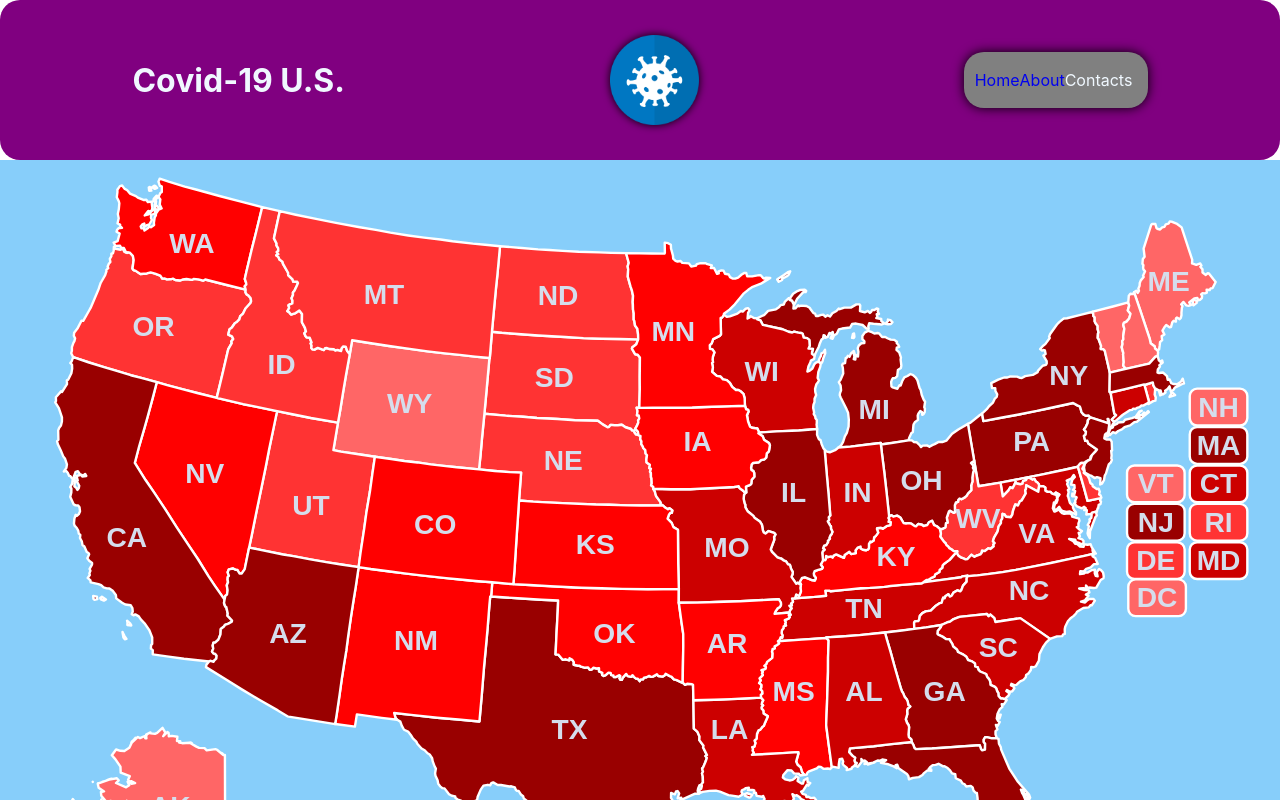
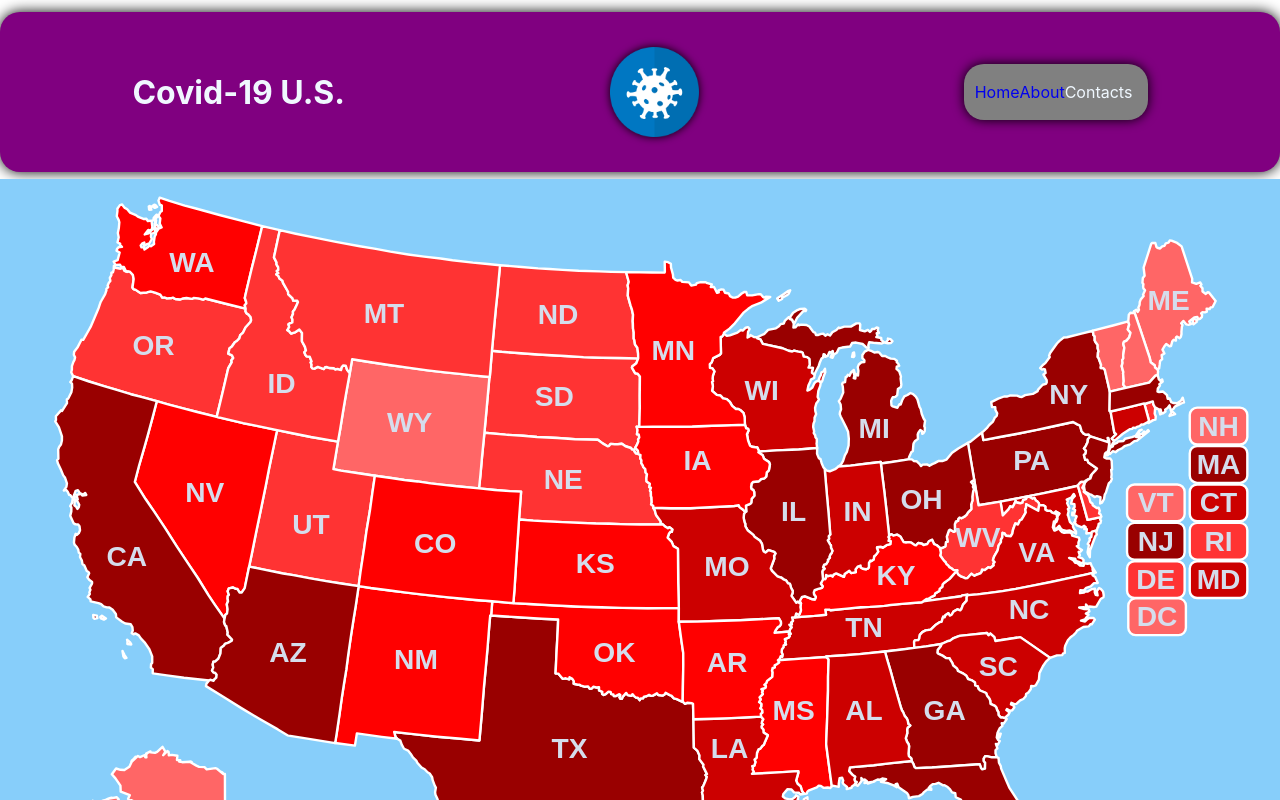
Before and after one commit to Mario3999/covid-19, a React (Create React App) app: page / in a window 1280 px wide. Shown: the top 800 px of the page. Built offline with nearby package versions, Linux system fonts and the light colour scheme.

Commit message:
.header-container changes

```diff
--- a/src/components/Header/Header.module.scss
+++ b/src/components/Header/Header.module.scss
@@ -7,6 +7,9 @@
     color: aliceblue;
     height: 20vh;
     border-radius: 20px;
+    filter: drop-shadow(0px 0px 7px black);
+    margin-bottom: 7px;
+    margin-top: 12px;
 }
 
 .menu-container{
```
